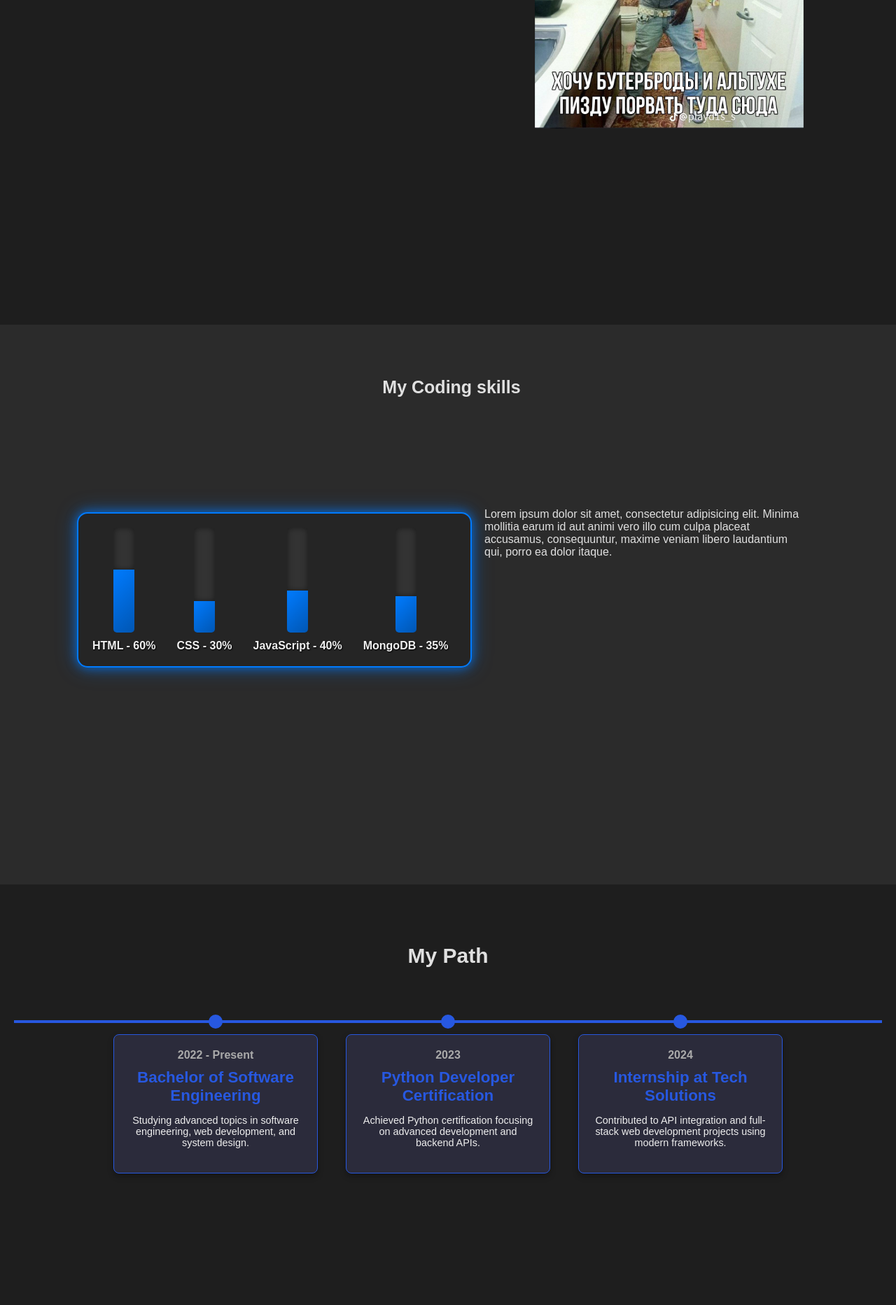
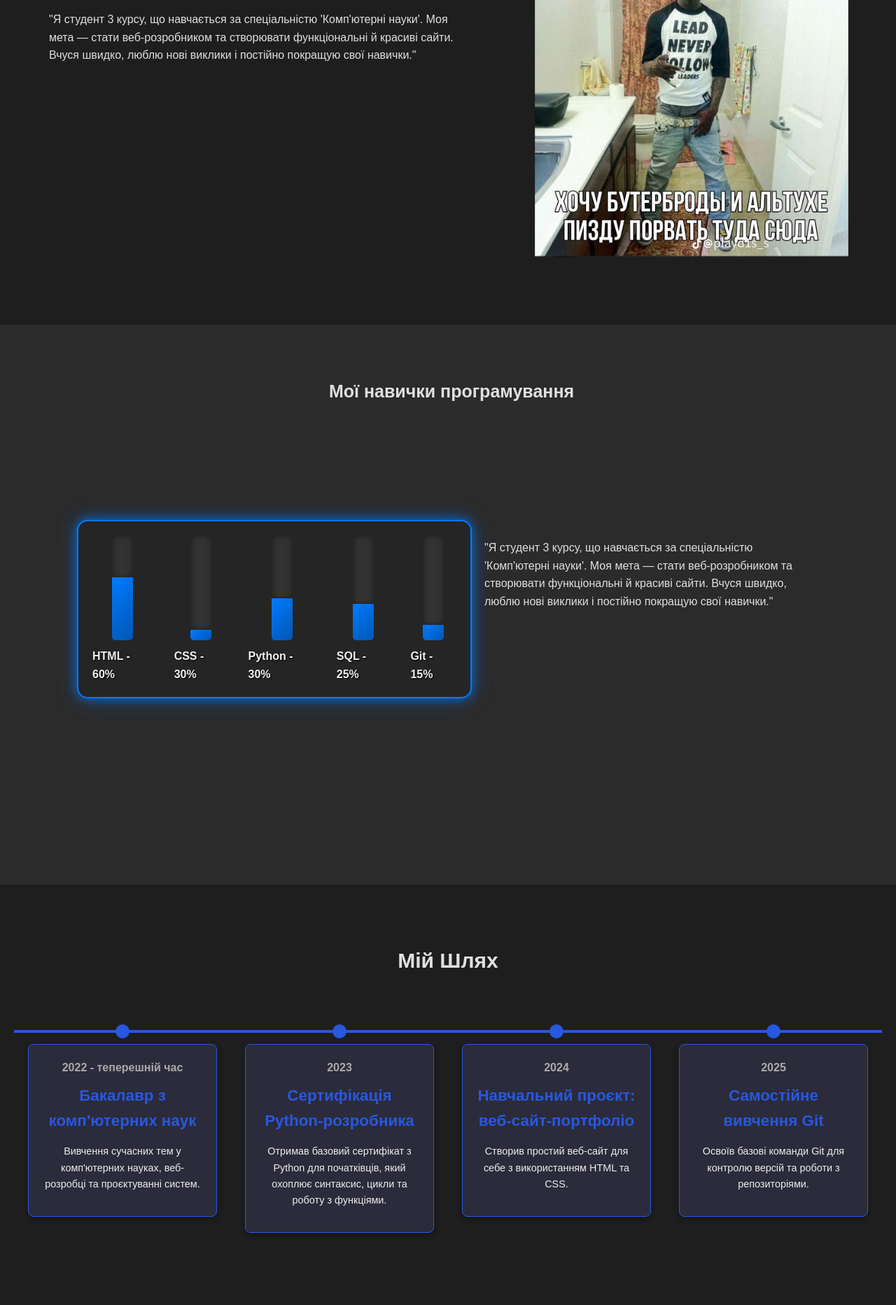
Before and after one commit to k1shm1sh/MyResume, a plain HTML site: page index.html in a window 1280 px wide. Shown: the part 336-2201 px from the top of the page at 70% size. Drawn offline with Linux system fonts and the light colour scheme.

Commit message:
Update 1.3

```diff
--- a/index.html
+++ b/index.html
@@ -9,22 +9,21 @@
 <body>
     <nav>
 
-        <div class="nav-item"><a href="#about">About Me</a></div>
-        <div class="nav-item"><a href="#skills">Skills</a></div>
+        <div class="nav-item"><a href="#about">Про мене</a></div>
+        <div class="nav-item"><a href="#skills">Навички</a></div>
 
-        <div class="nav-item"><a href="#educationandexpererience">Education & Experience</a></div>
-        <div class="nav-item"><a href="#contact">Contact</a></div>
+        <div class="nav-item"><a href="#educationandexpererience">Навчання & досдід</a></div>
+        <div class="nav-item"><a href="#contact">Контакти</a></div>
     </nav>
 
 
 
     <section id="about">
         <div style="width: 100%; height: 100vh; position: relative;">
-
-
-            <h2 id="about-me-name"> ZDAROVA YA VOVCHIK</h2>
-
-            <p id="about-me-paragraph">I am a passionate web developer with experience in building responsive websites and applications. I enjoy problem-solving and continuously learning new technologies to improve my skills.</p>
+            <h2 id="about-me-name"> <span style="color: #2758e0;">Привіт</span>, я Максим Козак</h2>
+            <h3 style="position: relative; font-size: 30px; padding: 0px 20px 20px 50px;"> Студент комп'ютерних наук</h3>
+            <p id="about-me-paragraph">"Я студент 3 курсу, що навчається за спеціальністю 'Комп'ютерні науки'.
+                Моя мета — стати веб-розробником та створювати функціональні й красиві сайти. Вчуся швидко, люблю нові виклики і постійно покращую свої навички."</p>
 
             <img id="about-me-image"  src="./src/image.jpg" alt="beda-beda">
         </div>
@@ -33,7 +32,7 @@
     <section id="skills">
         <div style="width: 100%;">
 
-            <h3 style="position: relative; text-align: center; font-size: 25px; padding: 30px 20px 0px 30px"> My Coding skills</h3>
+            <h3 style="position: relative; text-align: center; font-size: 25px; padding: 30px 20px 0px 30px"> Мої навички програмування</h3>
 
             <div class="container">
                 <div class="skill">
@@ -44,7 +43,7 @@
                 </div>
                 <div class="skill">
                     <div class="progress">
-                        <div class="bar" style="height: 30%;"></div>
+                        <div class="bar" style="height: 10%;"></div>
                     </div>
                     <div class="label">CSS - 30%</div>
                 </div>
@@ -52,18 +51,25 @@
                     <div class="progress">
                         <div class="bar" style="height: 40%;"></div>
                     </div>
-                    <div class="label">JavaScript - 40%</div>
+                    <div class="label">Python - 30%</div>
                 </div>
                 <div class="skill">
                     <div class="progress">
                         <div class="bar" style="height: 35%;"></div>
                     </div>
-                    <div class="label">MongoDB - 35%</div>
+                    <div class="label">SQL - 25%</div>
+                </div>
+                <div class="skill">
+                    <div class="progress">
+                        <div class="bar" style="height: 15%;"></div>
+                    </div>
+                    <div class="label">Git - 15%</div>
                 </div>
             </div>
 
             <div id="skills-description">
-                <p style="width: 40%; ">    Lorem ipsum dolor sit amet, consectetur adipisicing elit. Minima mollitia earum id aut animi vero illo cum culpa placeat accusamus, consequuntur, maxime veniam libero laudantium qui, porro ea dolor itaque.</p>
+                <p style="width: 40%; ">    "Я студент 3 курсу, що навчається за спеціальністю 'Комп'ютерні науки'.
+                    Моя мета — стати веб-розробником та створювати функціональні й красиві сайти. Вчуся швидко, люблю нові виклики і постійно покращую свої навички."</p>
             </div>
 
         </div>
@@ -76,15 +82,15 @@
 
     <section id="educationandexpererience">
         <div class="journey">
-            <h1 style="padding-top: 40px; text-align: center; font-size: 30px;">My <span>Path</span></h1>
+            <h1 style="padding-top: 40px; text-align: center; font-size: 30px;">Мій  <span>Шлях</span></h1>
             <div class="horizontal-timeline">
             <!-- Образование -->
                 <div class="timeline-card">
                     <div class="circle"></div>
                     <div  class="content">
-                        <h3>2022 - Present</h3>
-                        <h2>Bachelor of Software Engineering</h2>
-                        <p>Studying advanced topics in software engineering, web development, and system design.</p>
+                        <h3>2022 - теперешній час</h3>
+                        <h2>Бакалавр з комп'ютерних наук</h2>
+                        <p>Вивчення сучасних тем у комп'ютерних науках, веб-розробці та проєктуванні систем.</p>
                     </div>
                 </div>
 
@@ -93,8 +99,8 @@
                     <div class="circle"></div>
                     <div class="content">
                         <h3>2023</h3>
-                        <h2>Python Developer Certification</h2>
-                        <p>Achieved Python certification focusing on advanced development and backend APIs.</p>
+                        <h2>Сертифікація Python-розробника</h2>
+                        <p>Отримав базовий сертифікат з Python для початківців, який охоплює синтаксис, цикли та роботу з функціями.</p>
                     </div>
                 </div>
 
@@ -102,8 +108,16 @@
                     <div class="circle"></div>
                     <div class="content">
                         <h3>2024</h3>
-                        <h2>Internship at Tech Solutions</h2>
-                        <p>Contributed to API integration and full-stack web development projects using modern frameworks.</p>
+                        <h2>Навчальний проєкт: веб-сайт-портфоліо</h2>
+                        <p>Створив простий веб-сайт для себе з використанням HTML та CSS.</p>
+                    </div>
+                </div>
+                <div class="timeline-card">
+                    <div class="circle"></div>
+                    <div class="content">
+                        <h3>2025</h3>
+                        <h2>Самостійне вивчення Git</h2>
+                        <p>Освоїв базові команди Git для контролю версій та роботи з репозиторіями.</p>
                     </div>
                 </div>
             </div>
@@ -115,18 +129,18 @@
 
 
             <div class="contact-info">
-                <h2>Contact Information</h2>
+                <h2>Контактна інформація</h2>
 
-                <p>Email: <a href="mailto:john.doe@example.com">john.doe@example.com</a></p>
-                <p>Phone: +123 456 7890</p>
-                <p>LinkedIn: <a href="https://linkedin.com/in/johndoe">linkedin.com/in/johndoe</a></p>
-                <p>GitHub: <a href="https://github.com/johndoe">github.com/johndoe</a></p>
+                <p>Пошта: <a href="gmail:kozakmaxim0@gmail.com"> kozakmaxim0@gmail.com</a></p>
+                <p>Телефон: +38066689438</p>
+                <p>Instagram: <a href="https://instagram.com/last.devourer">instagram.com/last.devourer</a></p>
+                <p>GitHub: <a href="https://github.com/lastdevourer">github.com/lastdevourer</a></p>
               </div>
 
     </section>
 
     <footer>
-        &copy; 2024 John Doe. All rights reserved.
+        &copy; 2024 Maksim Kozak. All rights reserved.
     </footer>
 </body>
 </html>
--- a/styles.css
+++ b/styles.css
@@ -4,6 +4,7 @@ body {
     padding: 0;
     background-color: #1e1e1e;
     color: #e0e0e0;
+    line-height: 1.6;
 }
 
 nav {
@@ -107,21 +108,21 @@ footer {
 
 #about-me-name {
     position: relative;
-    padding: 50px;
+    padding: 50px 50px 20px 50px;
     top: 20px;
     font-size: 50px;
 }
 
 #about-me-paragraph {
     padding-left: 50px;
-    max-width: 400px;
+    max-width: 600px;
 }
 
 #about-me-image {
     position: absolute;
-    width: 30vw;
+    width: 35vw;
     height: auto;
-    top: 15%;
+    top: 30%;
     left: 60%;
     margin-right: 20px;
 }
@@ -260,7 +261,7 @@ footer {
 
 .contact-info {
     position: relative;
-    height: 30%;
+    height: 40%;
     width: 20%;
     /*top: 40%;
     left: 40%;
```
